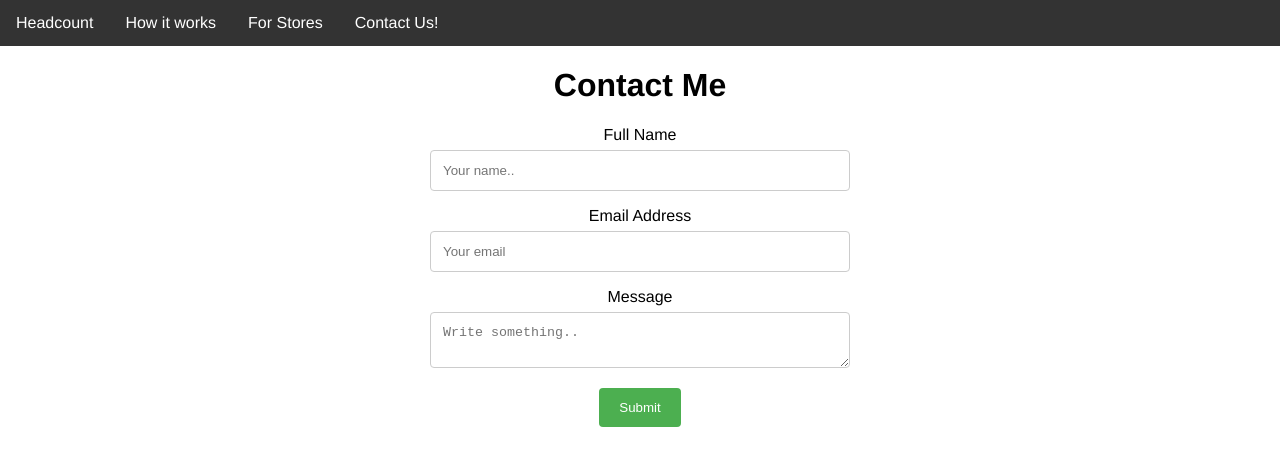
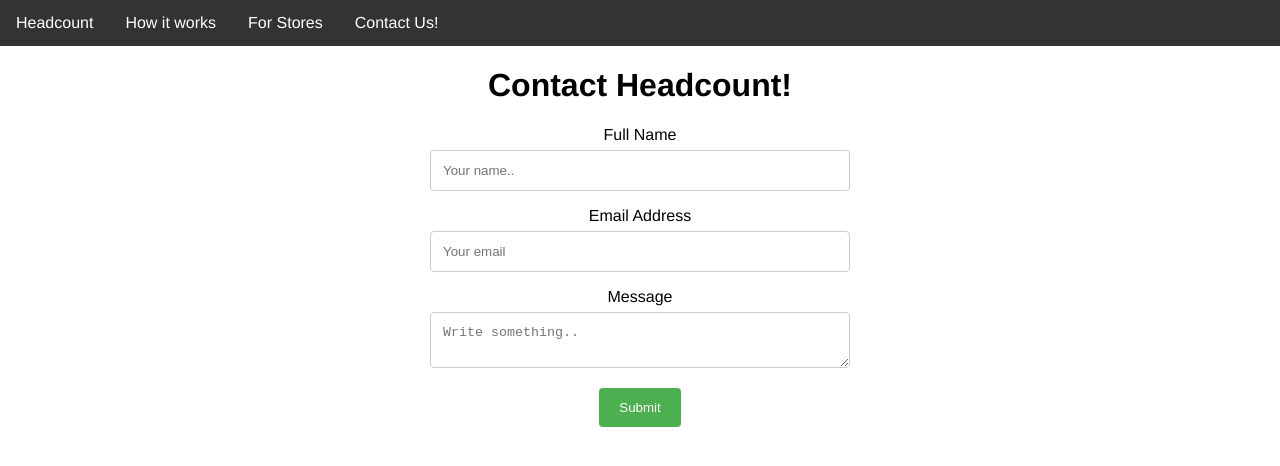
Before and after one commit to yoavshmariahu/headcountonreact, a React (Create React App) app: page /contact in a window 1280 px wide. Shown: the top 466 px of the page. Built offline with nearby package versions, Linux system fonts and the light colour scheme; what google-maps-react would draw is missing.

Commit message:
fixed contact us

```diff
--- a/src/Components/Contact.js
+++ b/src/Components/Contact.js
@@ -16,7 +16,7 @@
   render() {
       return (
         <div className="App">
-            <h1>Contact Me</h1>
+            <h1>Contact Headcount!</h1>
             <div>
                 <form onSubmit={this.handleSubmit.bind(this)} method="POST">
                     <label>Full Name</label>
```
